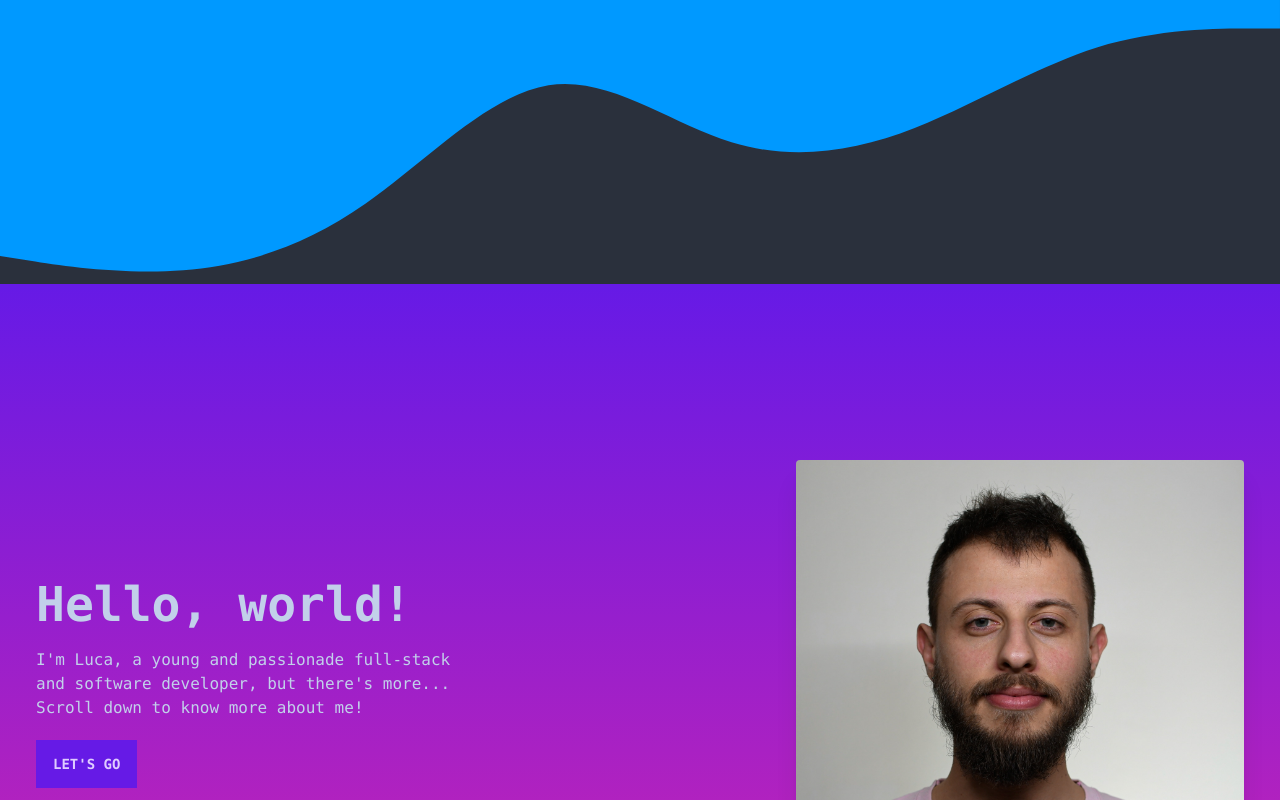
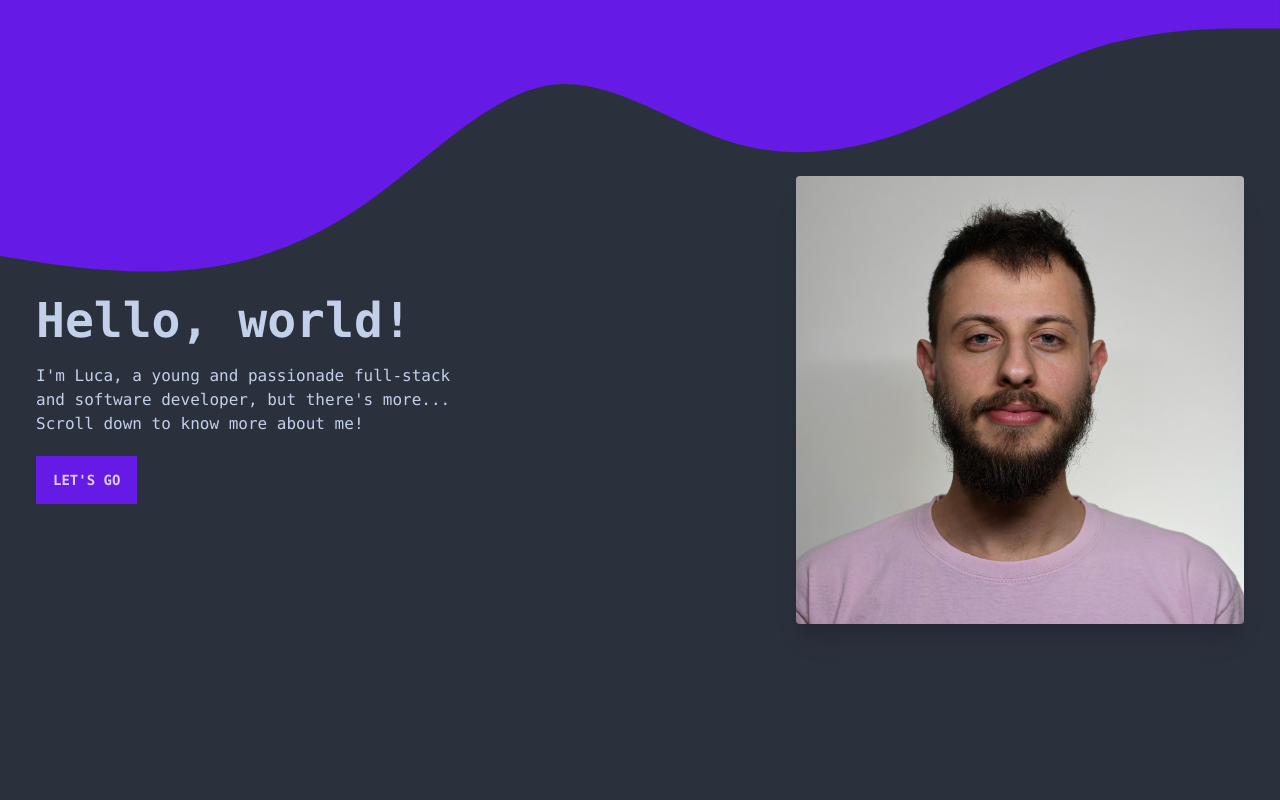
Before and after one commit to cedrata/cedrata.github.io, a SvelteKit app: page / in a window 1280 px wide. Shown: the top 800 px of the page. Built offline with nearby package versions, Linux system fonts and the light colour scheme.

Commit message:
[ADD] waves placeholder

```diff
--- a/src/routes/+page.svelte
+++ b/src/routes/+page.svelte
@@ -11,10 +11,10 @@
 
 	<!-- <Navbar /> -->
 
-<svg xmlns="http://www.w3.org/2000/svg" viewBox="0 0 1440 320"><path fill="#0099ff" fill-opacity="1" d="M0,288L34.3,293.3C68.6,299,137,309,206,304C274.3,299,343,277,411,229.3C480,181,549,107,617,96C685.7,85,754,139,823,160C891.4,181,960,171,1029,144C1097.1,117,1166,75,1234,53.3C1302.9,32,1371,32,1406,32L1440,32L1440,0L1405.7,0C1371.4,0,1303,0,1234,0C1165.7,0,1097,0,1029,0C960,0,891,0,823,0C754.3,0,686,0,617,0C548.6,0,480,0,411,0C342.9,0,274,0,206,0C137.1,0,69,0,34,0L0,0Z"></path></svg>
-<div class="bg-base-200 bg-gradient-to-b from-primary to-secondary" >
+<svg xmlns="http://www.w3.org/2000/svg" class="absolute" viewBox="0 0 1440 320"><path class="fill-primary" fill-opacity="1" d="M0,288L34.3,293.3C68.6,299,137,309,206,304C274.3,299,343,277,411,229.3C480,181,549,107,617,96C685.7,85,754,139,823,160C891.4,181,960,171,1029,144C1097.1,117,1166,75,1234,53.3C1302.9,32,1371,32,1406,32L1440,32L1440,0L1405.7,0C1371.4,0,1303,0,1234,0C1165.7,0,1097,0,1029,0C960,0,891,0,823,0C754.3,0,686,0,617,0C548.6,0,480,0,411,0C342.9,0,274,0,206,0C137.1,0,69,0,34,0L0,0Z"></path></svg>
+<!-- <div class="bg-base-200 bg-gradient-to-b from-primary to-secondary" > -->
 	<Home id={"home"} {propic1}/>
-</div>
+<!-- </div> -->
 <!-- <div class="bg-base-200 bg-gradient-to-b from-secondary to-accent" > -->
 	<About />
 <!-- </div> -->
```
